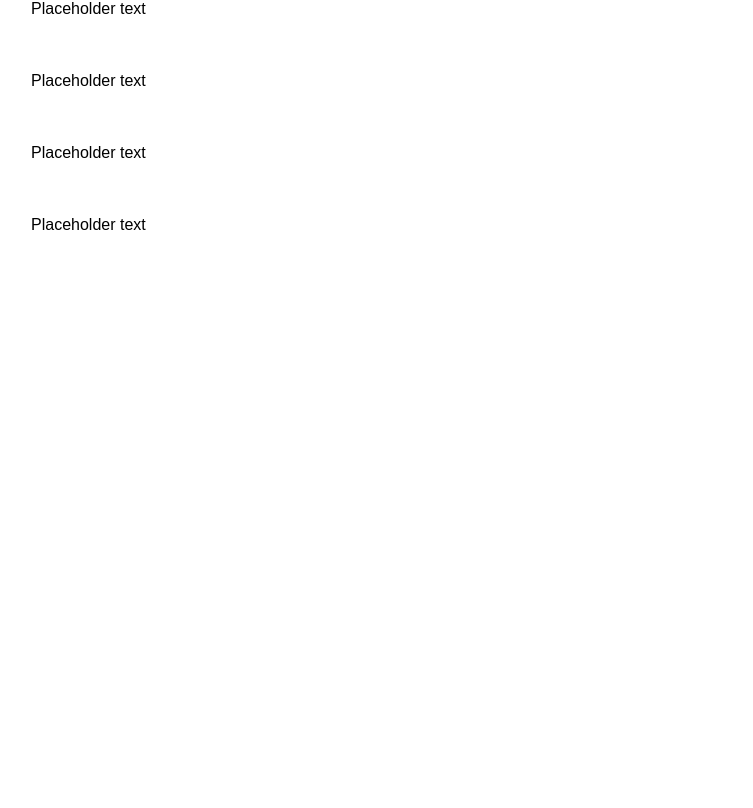
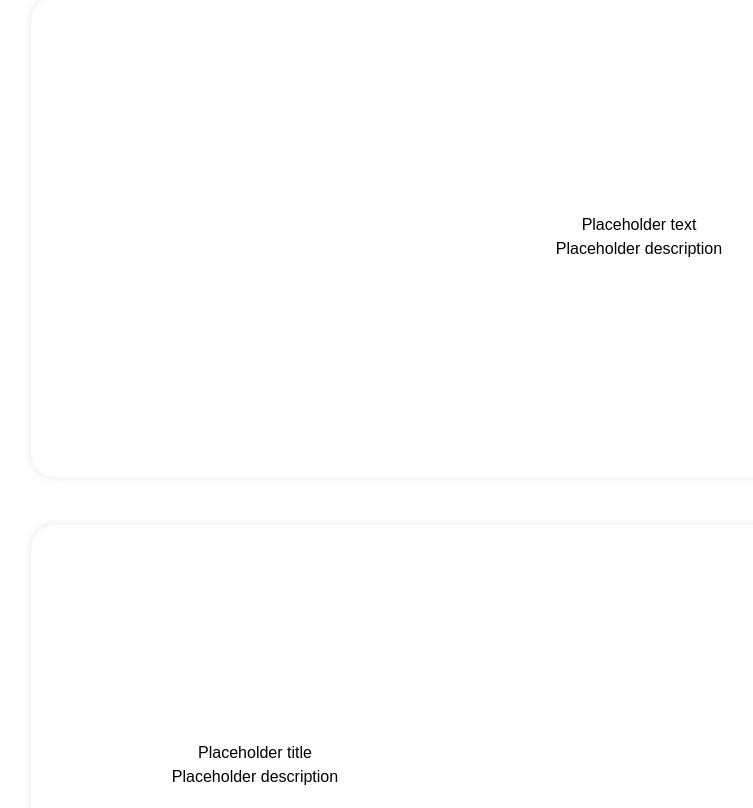
Before and after one commit to Stephen-A/Stephen-A.github.io, a React (Vite) app: page / in a window 1280 px wide. Shown: the part 1112-1920 px from the top of the page, without its empty margins (193-946 px from the left). Before the commit the page ends 1349 px from the top, so only its background shows below. Built offline with nearby package versions, Linux system fonts and the light colour scheme.

Commit message:
added row and row reverse styling for projects section

```diff
--- a/src/components/Projects.jsx
+++ b/src/components/Projects.jsx
@@ -10,7 +10,7 @@ const Projects = () => {
                 {/* div for all projects */}
                 <div className="projects-grid-display">
                     {/* first project */}
-                    <div className="project-left-right">
+                    <div className="project project-left-right">
                         <div className="project-image">
                             <a href='/'>
                                 <img></img>
@@ -18,10 +18,35 @@ const Projects = () => {
                         </div>
                         <div className="project-description">
                             <h3>Placeholder text</h3>
+                            <p>Placeholder description</p>
                         </div>
                     </div>
                     {/* second project */}
-                    <div className="project-right-left">
+                    <div className="project project-right-left">
+                        <div className="project-image">
+                            <a href='/'>
+                                <img></img>
+                            </a>
+                        </div>
+                        <div className="project-description">
+                            <h3>Placeholder title</h3>
+                            <p>Placeholder description</p>
+                        </div>
+                    </div>
+                    {/* third project */}
+                    <div className="project project-left-right">
+                        <div className="project-image">
+                            <a href='/'>
+                                <img></img>
+                            </a>
+                        </div>
+                        <div className="project-description">
+                            <h3>Placeholder title</h3>
+                            <p>Placeholder description</p>
+                        </div>
+                    </div>
+                    {/* fourth project */}
+                    <div className="project project-right-left">
                         <div className="project-image">
                             <a href='/'>
                                 <img></img>
@@ -29,28 +54,7 @@ const Projects = () => {
                         </div>
                         <div className="project-description">
                             <h3>Placeholder text</h3>
-                        </div>
-                    </div>
-                    {/* third project */}
-                    <div className="project-left-right">
-                        <div className="project-image">
-                            <a href='/'>
-                                <img></img>
-                            </a>
-                        </div>
-                        <div className="project-description">
-                            <h3>Placeholder text</h3>
-                        </div>
-                    </div>
-                    {/* fourth project */}
-                    <div className="project-right-left">
-                        <div className="project-image">
-                            <a href='/'>
-                                <img></img>
-                            </a>
-                        </div>
-                        <div className="project-description">
-                            <h3>Placeholder text</h3>
+                            <p>Placeholder description</p>
                         </div>
                     </div>
                 </div>
--- a/src/index.css
+++ b/src/index.css
@@ -49,6 +49,35 @@ body {
     grid-template-rows: auto auto;
     height: auto;
     width: 100%;
+}
+
+.projects-grid-display .project-left-right {
+    flex-direction: row-reverse;
+    gap: 4rem;
+    height: 30rem;
+    pad: 2rem;
+}
+
+.projects-grid-display .project {
+    border-radius: 1.5rem;
+    box-shadow: 0 0 10px rgba(0,0,0,.1);
+    display: flex;
+}
+
+.projects-grid-display .project-right-left {
+    flex-direction: row;
+    gap: 4rem;
+    height: 30rem;
+    pad: 2rem;
+}
+
+.projects-grid-display .project-description {
+    display: flex;
+    flex-direction: column;
+    height: auto;
+    justify-content: center;
+    text-align: center;
+    width: 20rem;
 }
 
 .projects-
```
